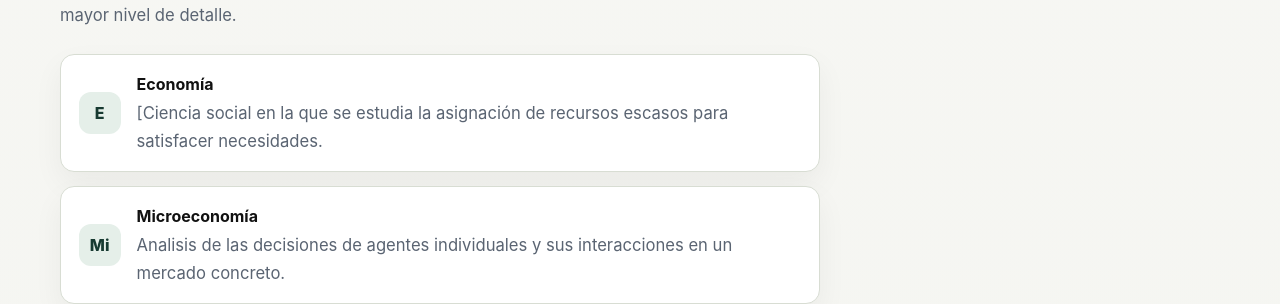
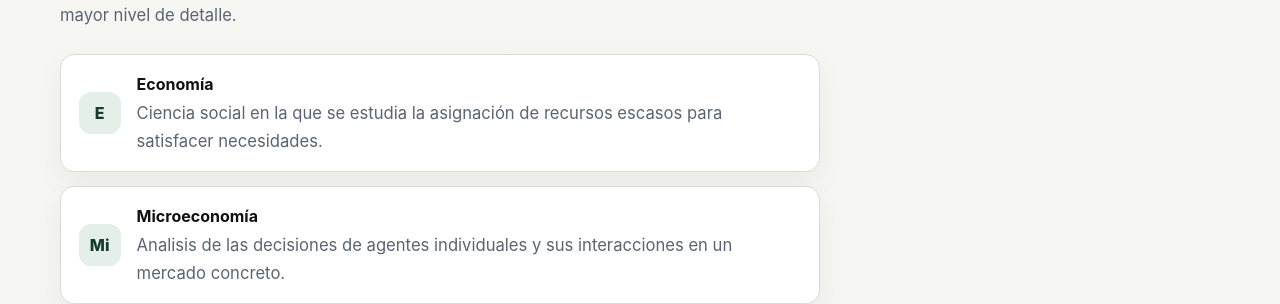
Before and after one commit to Proyecto-Auralis/auralis-site, a Jekyll site: the page built from knowledge/index.md, in a window 1280 px wide and 900 px high. Shown: the part 449-753 px from the top of the window. Built offline with Jekyll 4.4.1, drawn with Linux system fonts in a browser that asks for light colours.

```diff
--- a/knowledge/index.md
+++ b/knowledge/index.md
@@ -13,7 +13,7 @@ Este espacio esta dedicado a la elaboración y reunión de materiales orientados
     <div class="library-item__icon">E</div>
     <div class="library-item__content">
       <h3>Economía</h3>
-      <p>[Ciencia social en la que se estudia la asignación de recursos escasos para satisfacer necesidades.</p>
+      <p>Ciencia social en la que se estudia la asignación de recursos escasos para satisfacer necesidades.</p>
     </div>
   </div>
 
```
